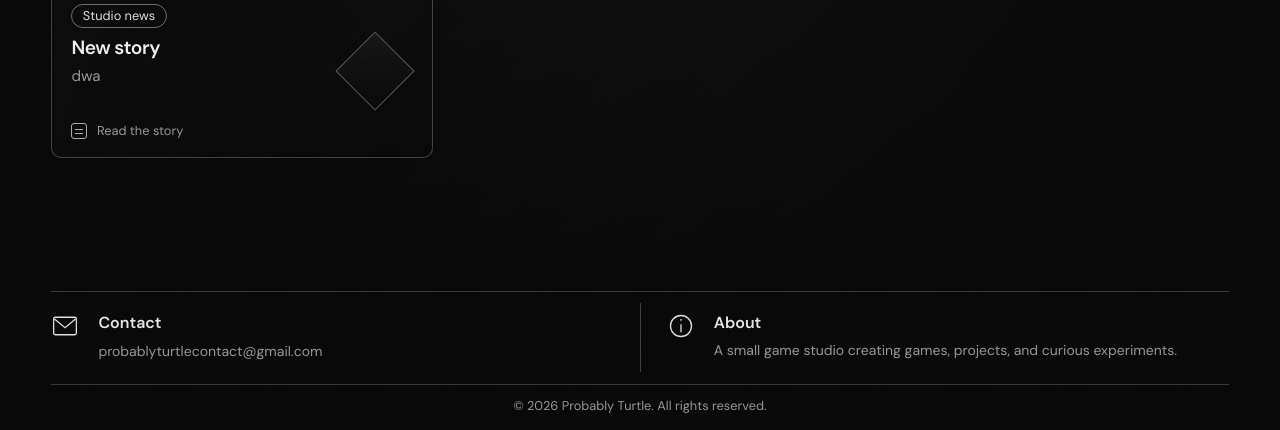
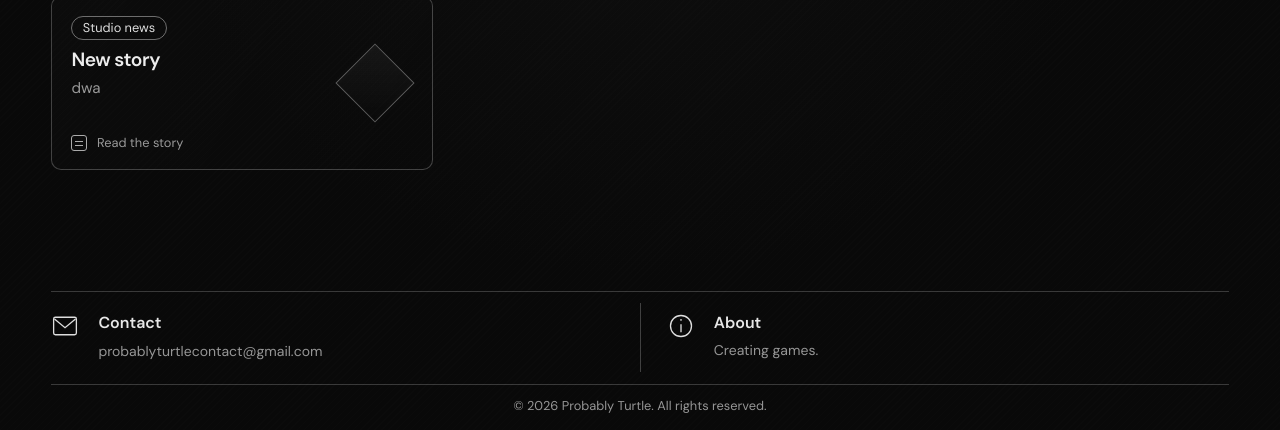
Before and after one commit to turtleheadYT/dftg-site, a plain HTML site: page PT_home/index.html in a window 1280 px wide. Shown: the part 370-800 px from the top of the page. Drawn offline with Linux system fonts and the light colour scheme.

Commit message:
Align homepage header and separate news from hero

```diff
--- a/PT_home/index.html
+++ b/PT_home/index.html
@@ -12,7 +12,7 @@
     <link rel="preconnect" href="https://fonts.googleapis.com">
     <link rel="preconnect" href="https://fonts.gstatic.com" crossorigin>
     <link href="https://fonts.googleapis.com/css2?family=DM+Sans:wght@400;500;600;700&family=JetBrains+Mono:wght@400;500&display=swap" rel="stylesheet">
-    <link rel="stylesheet" href="./style.css?v=studio-5">
+    <link rel="stylesheet" href="./style.css?v=studio-6">
     <script src="./news.js?v=studio-2" defer></script>
   </head>
   <body>
@@ -37,7 +37,7 @@
       <footer class="legal">
         <div class="footer-columns">
           <section class="footer-block" aria-labelledby="contact-title"><svg viewBox="0 0 32 32" fill="none" stroke="currentColor" stroke-width="1.5" aria-hidden="true"><rect x="3" y="6" width="26" height="20" rx="2"/><path d="m4 8 12 10L28 8"/></svg><div><h2 id="contact-title">Contact</h2><a href="mailto:probablyturtlecontact@gmail.com">probablyturtlecontact@gmail.com</a></div></section>
-          <section class="footer-block" id="about" aria-labelledby="about-title"><svg viewBox="0 0 32 32" fill="none" stroke="currentColor" stroke-width="1.5" aria-hidden="true"><circle cx="16" cy="16" r="12"/><path d="M16 14v9m0-15v2"/></svg><div><h2 id="about-title">About</h2><p>A small game studio creating games, projects, and curious experiments.</p></div></section>
+          <section class="footer-block" id="about" aria-labelledby="about-title"><svg viewBox="0 0 32 32" fill="none" stroke="currentColor" stroke-width="1.5" aria-hidden="true"><circle cx="16" cy="16" r="12"/><path d="M16 14v9m0-15v2"/></svg><div><h2 id="about-title">About</h2><p>Creating games.</p></div></section>
         </div>
         <p class="copyright">© 2026 Probably Turtle. All rights reserved.</p>
       </footer>
--- a/PT_home/style.css
+++ b/PT_home/style.css
@@ -25,16 +25,16 @@ h1, h2, h3, p { margin: 0; }
     repeating-linear-gradient(135deg, #ffffff02 0 1px, transparent 1px 5px), #090909;
 }
 .topline { position: relative; display: flex; align-items: center; gap: 2rem; min-height: 76px; padding: 0 var(--gutter) 0 var(--left); }
-.topline::after, .legal::before { content: ""; position: absolute; left: var(--left); right: var(--gutter); height: 1px; background: #ffffff32; }
+.topline::after, .news-section::before, .legal::before { content: ""; position: absolute; left: var(--left); right: var(--gutter); height: 1px; background: #ffffff32; }
 .topline::after { bottom: 0; }
-.legal::before { top: 0; }
+.news-section::before, .legal::before { top: 0; }
 .brand { display: flex; align-items: center; gap: 1.7rem; flex-shrink: 0; color: #c5c5c5; text-decoration: none; font-size: 1.3rem; font-weight: 600; letter-spacing: -.025em; }
 .brand img { width: 42px; height: 48px; opacity: .8; }
 .brand span { border-left: 1px solid #ffffff40; padding-left: 1.7rem; }
 .intro { display: flex; align-items: center; justify-content: center; gap: clamp(1rem, 2vw, 2rem); min-height: clamp(190px, 28vh, 260px); padding: 1.75rem var(--gutter) 1.25rem var(--left); text-align: center; }
 .hero-mark { flex-shrink: 0; width: clamp(64px, 6.5vw, 94px); height: auto; object-fit: contain; opacity: .85; pointer-events: none; }
 .intro h1 { font-size: clamp(2.8rem, 5vw, 4.75rem); font-weight: 700; letter-spacing: -.045em; line-height: 1.1; text-shadow: 0 3px 30px #000; }
-.news-section { padding: .5rem var(--gutter) 1.5rem var(--left); }
+.news-section { position: relative; padding: 1.25rem var(--gutter) 1.5rem var(--left); }
 .section-heading { display: flex; justify-content: space-between; align-items: center; gap: 1rem; margin-bottom: 1rem; }
 .section-heading h2 { border-left: 3px solid #eee; padding-left: 1rem; font-size: 1.9rem; line-height: 1; font-weight: 600; letter-spacing: -.03em; }
 .section-heading > span { font-size: .9rem; color: var(--muted); }
@@ -79,7 +79,7 @@ h1, h2, h3, p { margin: 0; }
 .outline-button { min-height: 42px; padding: .6rem 1rem; border: 1px solid #ffffff40; border-radius: 5px; background: none; color: #ddd; font-size: .9rem; }
 /* Only content gets safe spacing; the background fills the window beneath the glass sidebar. */
 html[data-pt-desktop] { --left: calc(80px + var(--gutter)); }
-html[data-pt-desktop] .topline { padding-top: 26px; min-height: 84px; }
+html[data-pt-desktop] .topline { padding-top: 0; padding-bottom: 14px; min-height: 84px; }
 html[data-pt-desktop] .brand img { display: none; }
 html[data-pt-desktop] .brand span { padding-left: 0; border-left: 0; }
 @media (max-width: 1100px) {
```
